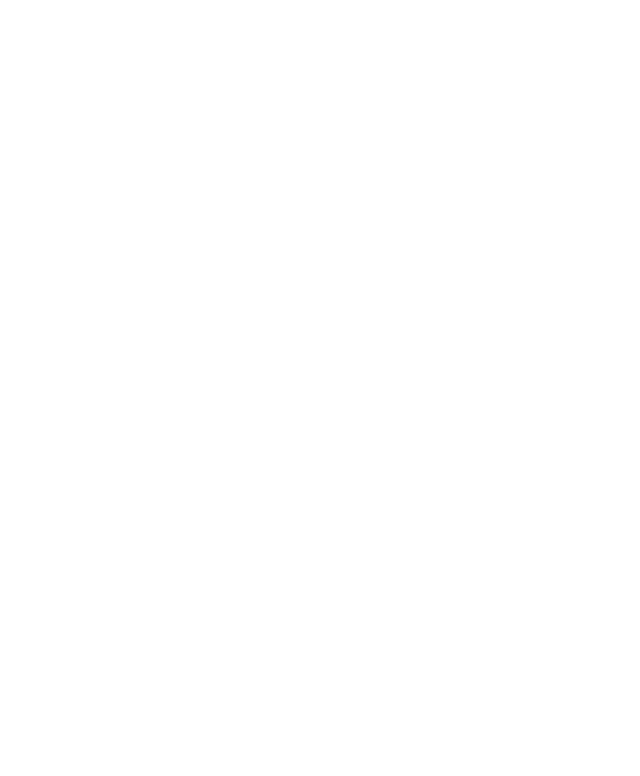
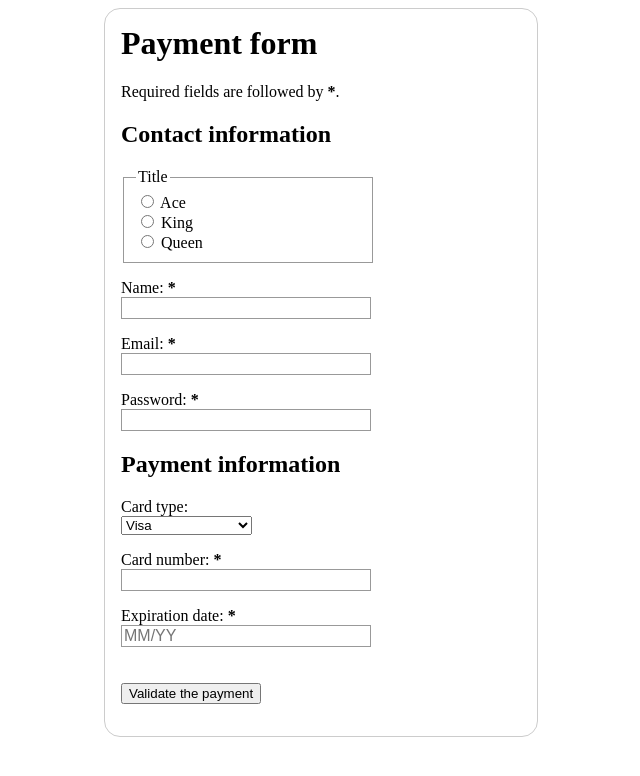
Before and after one commit to ewoknock/odin-html-exercises, a plain HTML site: page form_structure/index.html in a window 1280 px wide. Shown: the whole page, without its empty margins (319-959 px from the left). Drawn offline with Linux system fonts and the light colour scheme.

Commit message:
Creates html form structure and css styling

```diff
--- a/form_structure/index.html
+++ b/form_structure/index.html
@@ -7,6 +7,96 @@
     <title>Document</title>
 </head>
 <body>
-
+    <form>
+        <h1>Payment form</h1>
+        <p>
+            Required fields are followed by
+            <strong><span aria-label="required">*</span></strong>.
+        </p>
+        <section>
+            <h2>Contact information</h2>
+            <fieldset>
+            <legend>Title</legend>
+            <ul>
+                <li>
+                <label for="title_1">
+                    <input type="radio" id="title_1" name="title" value="A" />
+                    Ace
+                </label>
+                </li>
+                <li>
+                <label for="title_2">
+                    <input type="radio" id="title_2" name="title" value="K" />
+                    King
+                </label>
+                </li>
+                <li>
+                <label for="title_3">
+                    <input type="radio" id="title_3" name="title" value="Q" />
+                    Queen
+                </label>
+                </li>
+            </ul>
+            </fieldset>
+            <p>
+            <label for="name">
+                <span>Name: </span>
+                <strong><span aria-label="required">*</span></strong>
+            </label>
+            <input type="text" id="name" name="username" required />
+            </p>
+            <p>
+            <label for="mail">
+                <span>Email: </span>
+                <strong><span aria-label="required">*</span></strong>
+            </label>
+            <input type="email" id="mail" name="usermail" required />
+            </p>
+            <p>
+            <label for="pwd">
+                <span>Password: </span>
+                <strong><span aria-label="required">*</span></strong>
+            </label>
+            <input type="password" id="pwd" name="password" required />
+            </p>
+        </section>
+        <section>
+            <h2>Payment information</h2>
+            <p>
+            <label for="card">
+                <span>Card type:</span>
+            </label>
+            <select id="card" name="usercard">
+                <option value="visa">Visa</option>
+                <option value="mc">Mastercard</option>
+                <option value="amex">American Express</option>
+            </select>
+            </p>
+            <p>
+            <label for="number">
+                <span>Card number:</span>
+                <strong><span aria-label="required">*</span></strong>
+            </label>
+            <input type="tel" id="number" name="cardnumber" required />
+            </p>
+            <p>
+            <label for="expiration">
+                <span>Expiration date:</span>
+                <strong><span aria-label="required">*</span></strong>
+            </label>
+            <input
+                type="text"
+                id="expiration"
+                required
+                placeholder="MM/YY"
+                pattern="^(0[1-9]|1[0-2])\/([0-9]{2})$" />
+            </p>
+        </section>
+        <section>
+            <p>
+            <button type="submit">Validate the payment</button>
+            </p>
+        </section>
+    </form>
 </body>
 </html>
--- a/form_structure/styles/style.css
+++ b/form_structure/styles/style.css
@@ -0,0 +1,76 @@
+h1 {
+    margin-top: 0;
+  }
+
+  ul {
+    margin: 0;
+    padding: 0;
+    list-style: none;
+  }
+
+  form {
+    margin: 0 auto;
+    width: 400px;
+    padding: 1em;
+    border: 1px solid #ccc;
+    border-radius: 1em;
+  }
+
+  div + div {
+    margin-top: 1em;
+  }
+
+  label span {
+    display: inline-block;
+    text-align: right;
+  }
+
+  input,
+  textarea {
+    font: 1em sans-serif;
+    width: 250px;
+    box-sizing: border-box;
+    border: 1px solid #999;
+  }
+
+  input[type="checkbox"],
+  input[type="radio"] {
+    width: auto;
+    border: none;
+  }
+
+  input:focus,
+  textarea:focus {
+    border-color: #000;
+  }
+
+  textarea {
+    vertical-align: top;
+    height: 5em;
+    resize: vertical;
+  }
+
+  fieldset {
+    width: 250px;
+    box-sizing: border-box;
+    border: 1px solid #999;
+  }
+
+  button {
+    margin: 20px 0 0 0;
+  }
+
+  label {
+    position: relative;
+    display: inline-block;
+  }
+
+  p label {
+    width: 100%;
+  }
+
+  label em {
+    position: absolute;
+    right: 5px;
+    top: 20px;
+  }
```
